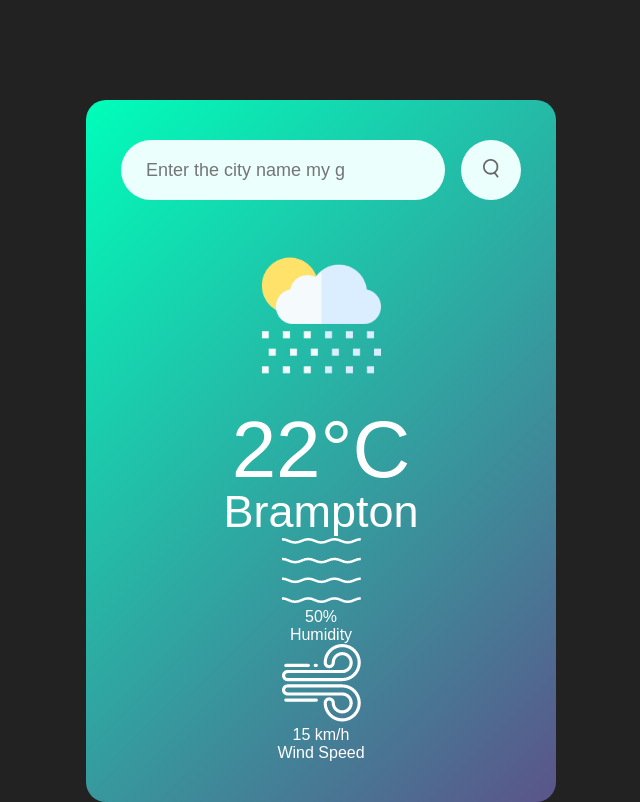
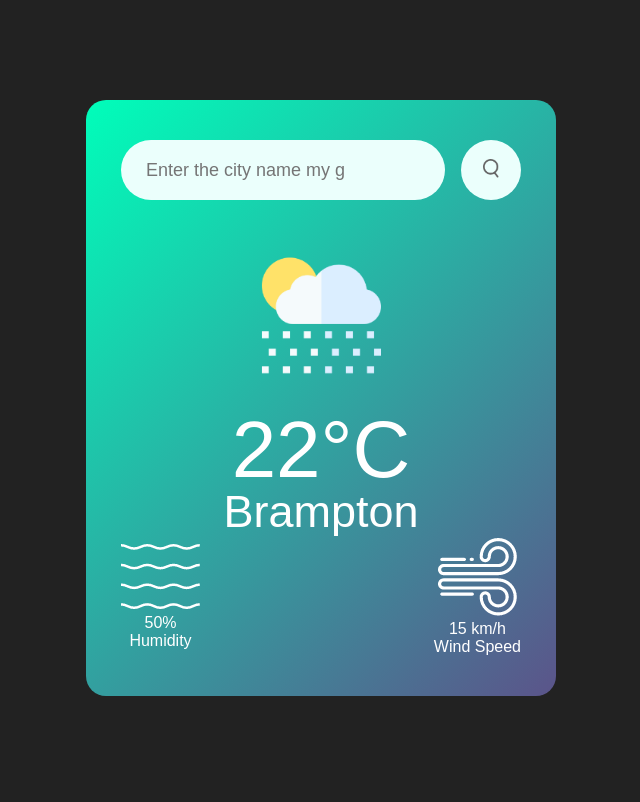
Before and after one commit to sukhpreetbath04/WeatherApp, a plain HTML site: page index.html in a window 1280 px wide. Shown: the whole page, without its empty margins (319-959 px from the left). Drawn offline with Linux system fonts and the light colour scheme.

Commit message:
formatted the bottom part of app

```diff
--- a/style.css
+++ b/style.css
@@ -69,3 +69,10 @@ body {
     font-weight: 400;
     margin-top: -10px;
 }
+
+
+.details {
+    display: flex;
+    align-items: center;
+    justify-content: space-between;
+}
```
